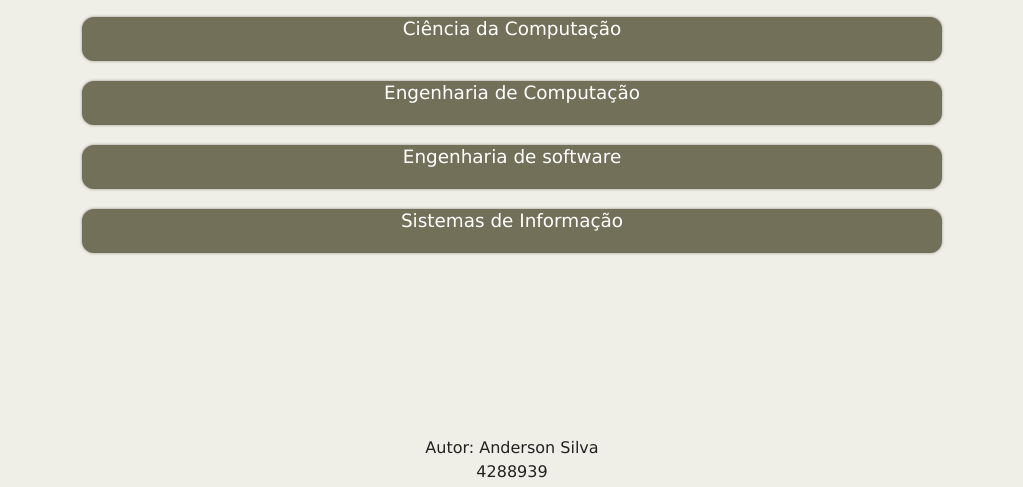
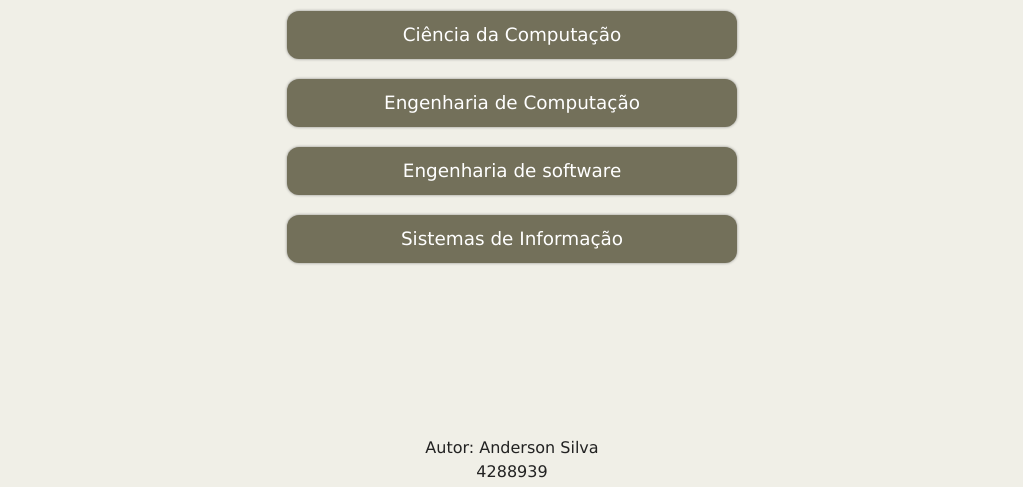
Before and after one commit to anderson347/cursos-de-graduacao-de-ti, a plain HTML site: page index.html in a window 1280 px wide. Shown: the part 313-800 px from the top of the page, without its empty margins (128-1151 px from the left). Drawn offline with Linux system fonts and the light colour scheme.

Commit message:
Altera configurações da lista de cursos da página principal

```diff
--- a/style.css
+++ b/style.css
@@ -200,12 +200,19 @@ section li div {
 .container .curso {
     color: var(--texto-dark-theme);
     font-size: var(--nome-curso);
+    justify-content: center;
+    justify-items: center;
     width: 100%;
 }
 
 .container .curso div {
     background-color: var(--destaque);
+    align-content: center;
     text-align: center;
+    min-height: 3rem;
+    width: 100%;
+    max-width: 450px;
+    padding-block: 0;
     border-radius: 12px;
     box-shadow: 0px 0px 3px rgba(0, 0, 0, 0.418);
 }
```
